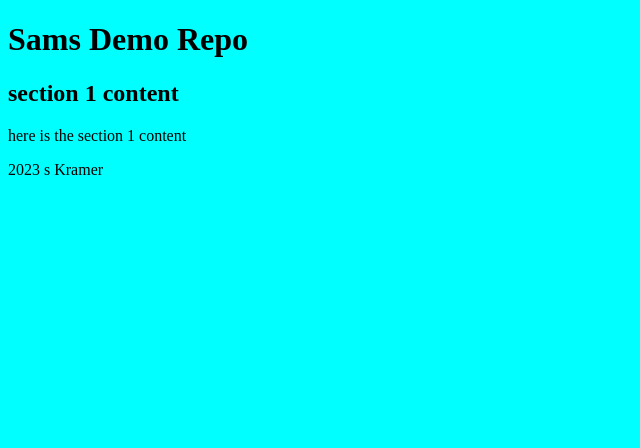
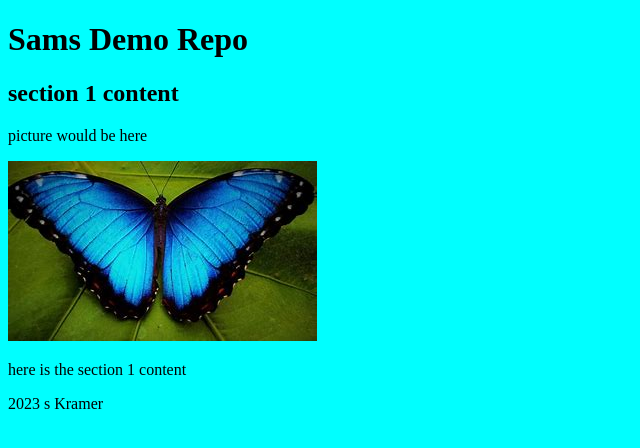
Before and after one commit to GitHubSamK/githubhw1, a plain HTML site: page index.html in a window 1280 px wide. Shown: the whole page, without its empty margins (0-640 px from the left). Drawn offline with Linux system fonts and the light colour scheme.

Commit message:
added image

```diff
--- a/index.html
+++ b/index.html
@@ -13,11 +13,14 @@
     <article>
         <section>
             <h2>section 1 content</h2>
+            <p>picture would be here</p>
+            <img src="images/butterfly.jpg" alt="butterfly">
             <p>here is the section 1 content</p>
         </section>
     </article>
     <footer>
         <p>2023 s Kramer</p>
     </footer>
+
 </body>
 </html>
```
Also changed, not shown: images/butterfly.jpg (added).
